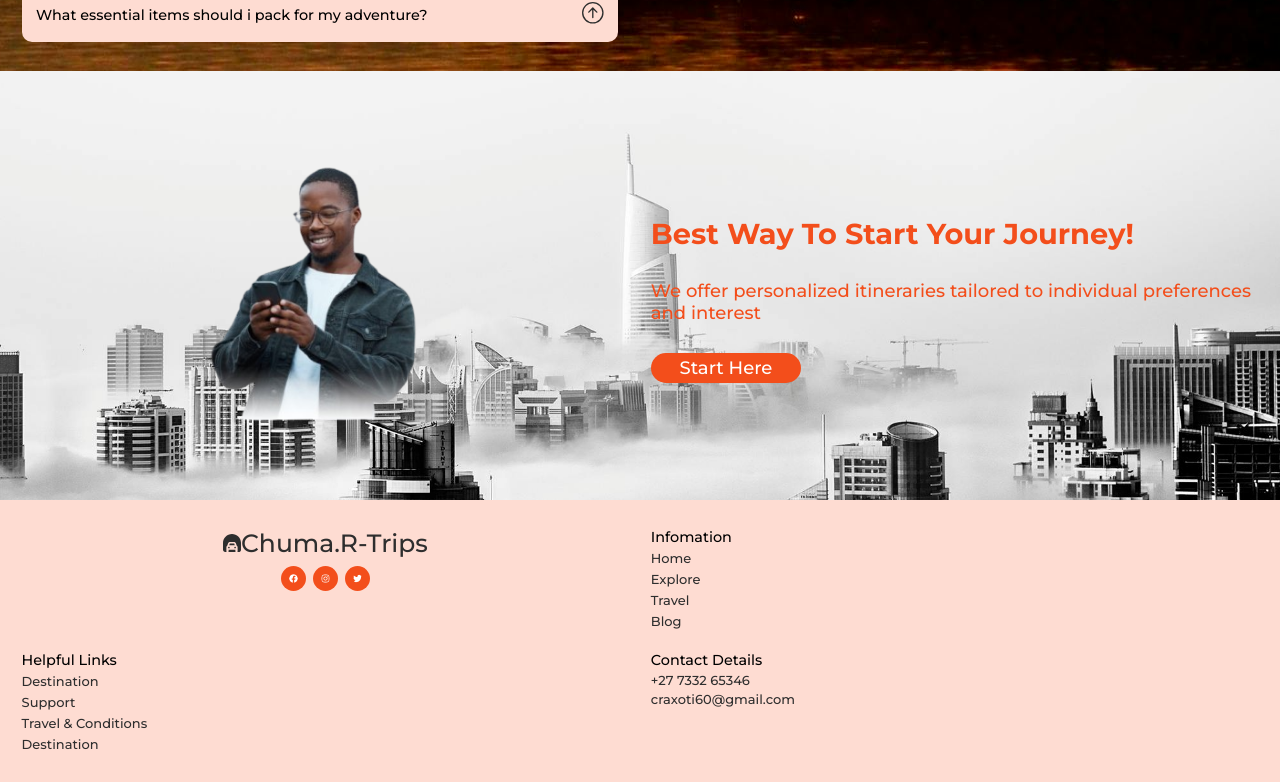
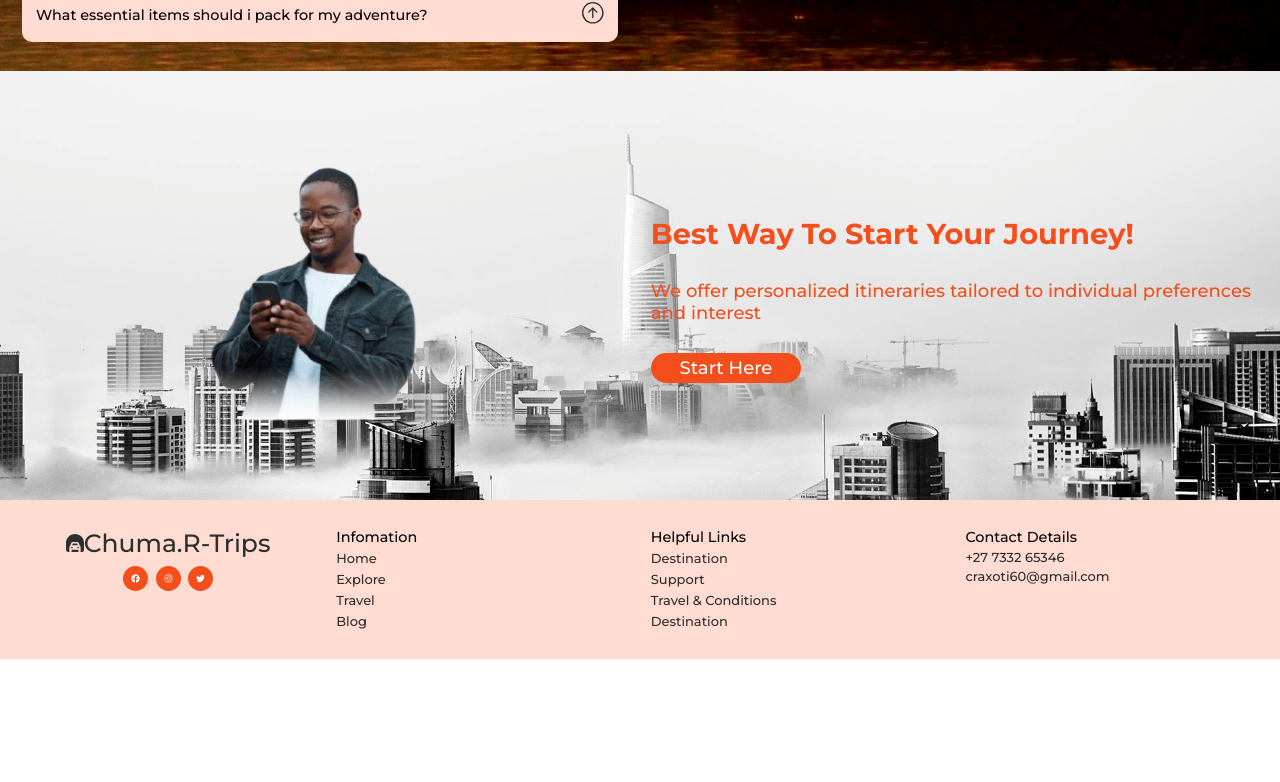
Before and after one commit to Chuma-rxt/TravelProject, a React (Vite) app: page / in a window 1280 px wide. Shown: the part 3840-4622 px from the top of the page. After the commit the page ends 4499 px from the top, so only its background shows below. Built offline with nearby package versions, Linux system fonts and the light colour scheme.

Commit message:
responsiveness of 640px

```diff
--- a/src/Components/Footer/Footer.scss
+++ b/src/Components/Footer/Footer.scss
@@ -111,5 +111,15 @@ root{
         grid-template-columns: repeat(2, 1fr);
         text-align: start !important;
         align-items: center;
+
+        .footer{
+            justify-content: center;
+        }
     }
 }
+
+@media screen and (min-width: 448px){
+    .secContainer{
+        grid-template-columns: repeat(4, 1fr);
+    }
+}
```
